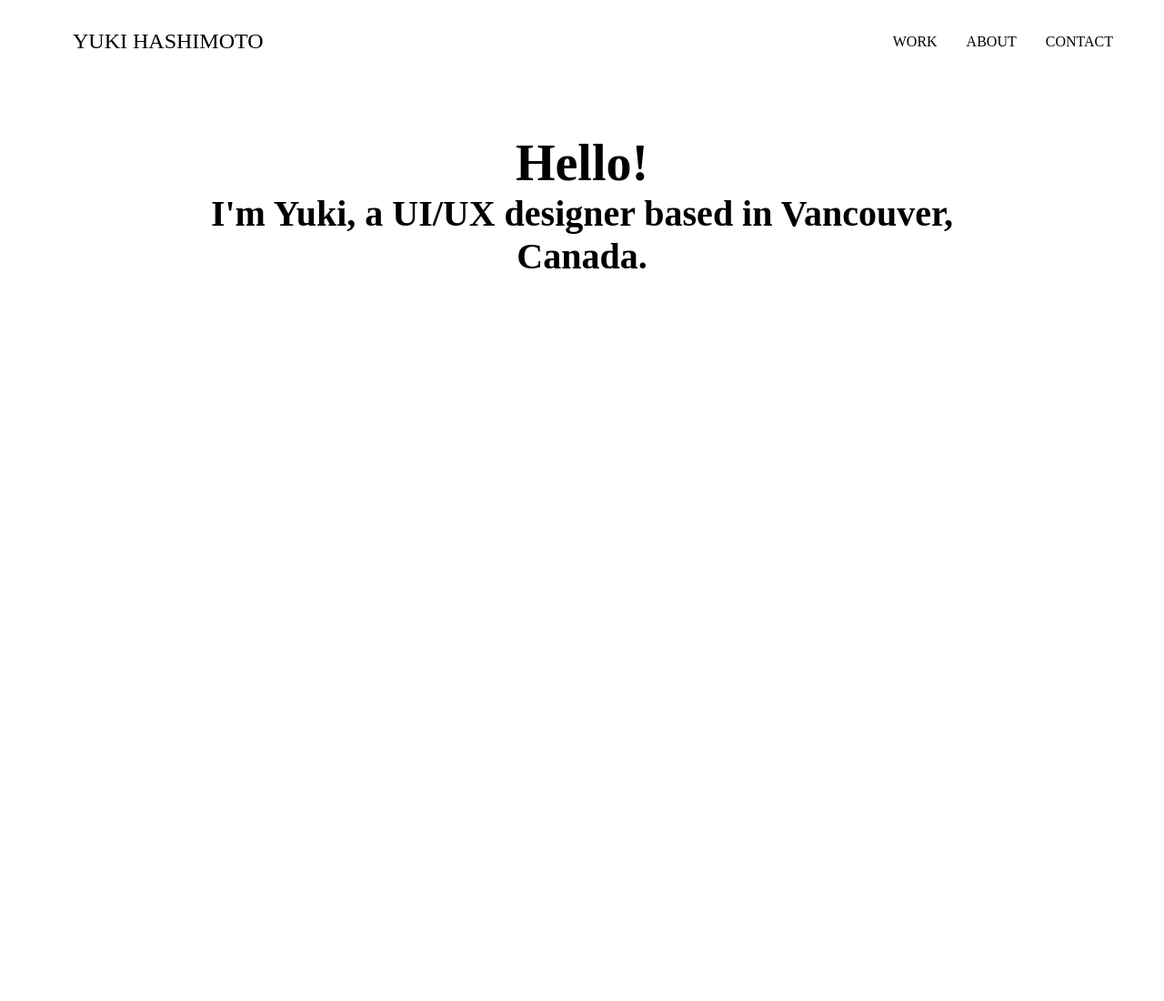
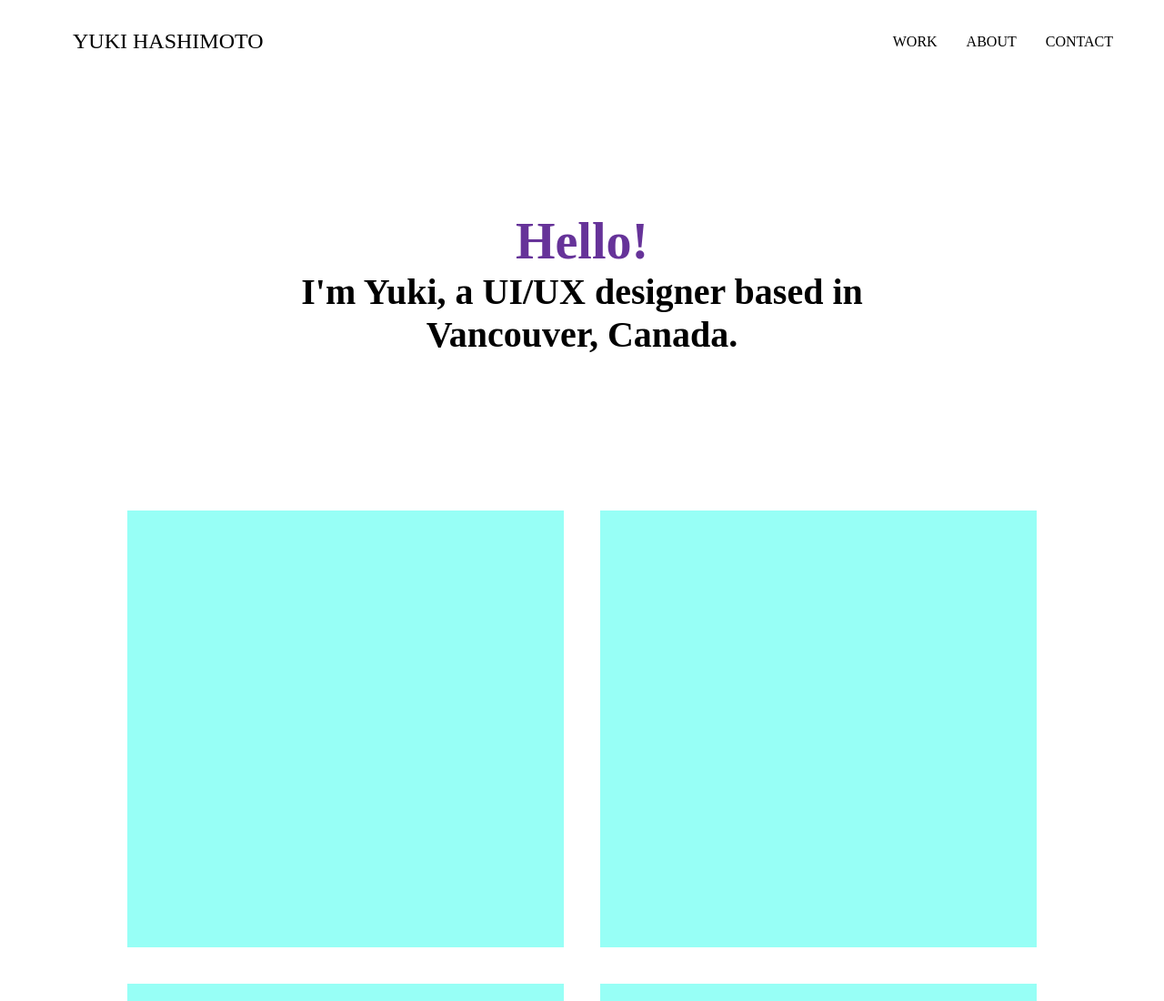
Before and after one commit to yukiiiiii0813/Portfolio, a plain HTML site: page portfolio.html in a window 1280 px wide. Shown: the top 1100 px of the page at 91% size. Before the commit the page ends 800 px from the top, so only its background shows below. Drawn offline with Linux system fonts and the light colour scheme.

Commit message:
added contents

```diff
--- a/portfolio.html
+++ b/portfolio.html
@@ -25,6 +25,15 @@
             <h1 class="profile">I'm Yuki,
                 a UI/UX designer based in Vancouver, Canada.</h1>
         </div>
+        <div class="contents">
+            <div class="work"></div>
+            <div class="work"></div>
+            <div class="work"></div>
+            <div class="work"></div>
+            <div class="work"></div>
+            <div class="work"></div>
+
+        </div>
 
 
 
--- a/stylesheets/style.css
+++ b/stylesheets/style.css
@@ -24,6 +24,9 @@ li{
 }
 
 /*profile-hero*/
+.profile-hero{
+    margin: 150px 100px;
+}
 h1{
     font-size: 40px;
     text-align: center;
@@ -32,8 +35,22 @@ h1{
     margin-top: 64px;
     margin-bottom: 0;
     font-size: 56px;
+    color: rebeccapurple;
 }
 .profile{
     width: 70%;
     margin: auto;
 }
+
+/*contents*/
+.contents{
+    display: flex;
+    flex-wrap: wrap;
+    justify-content: center;
+}
+.work{
+    background-color: rgb(151, 255, 246);
+    width: 480px;
+    height: 480px;
+    margin: 20px;
+}
```
